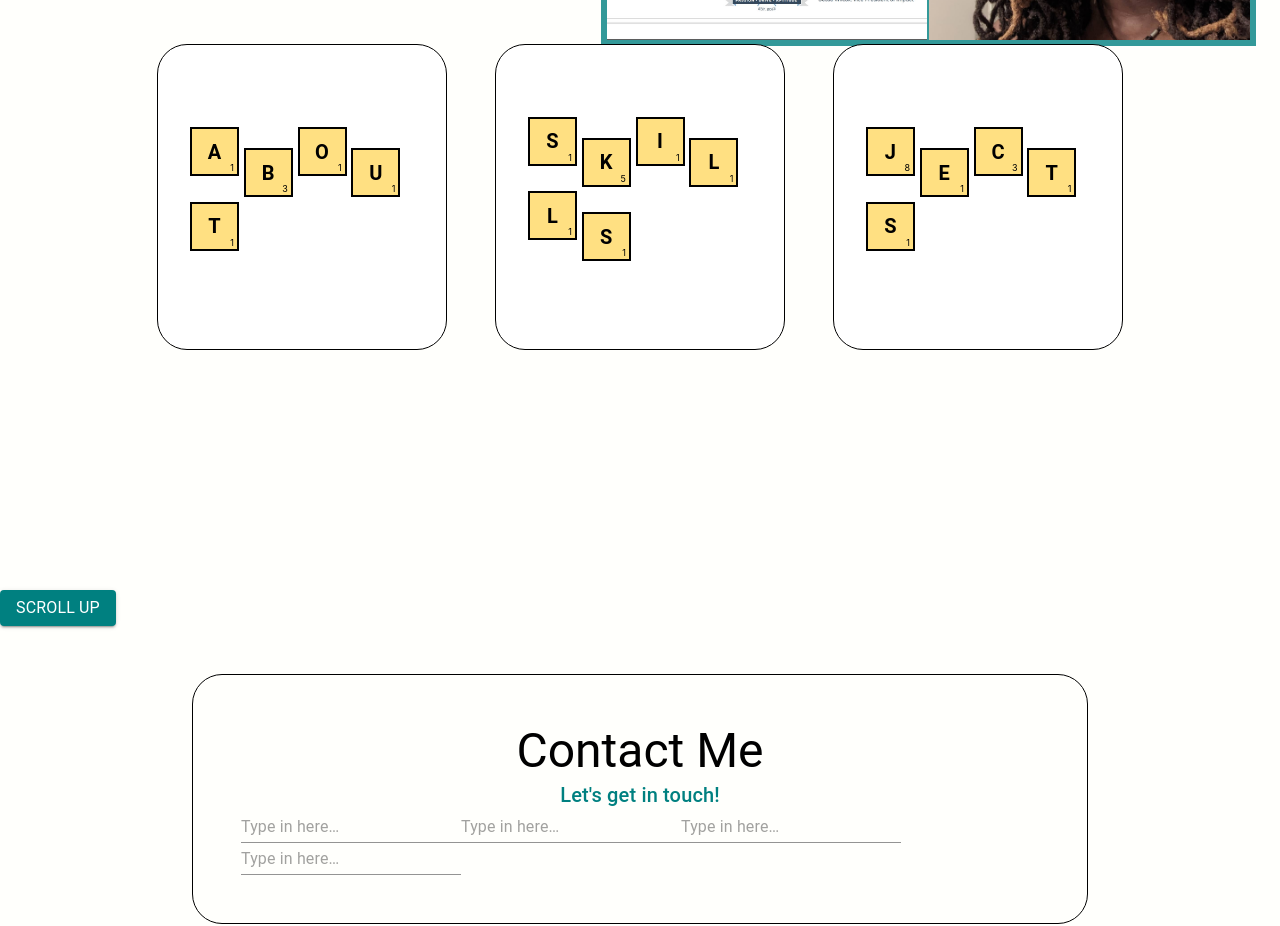
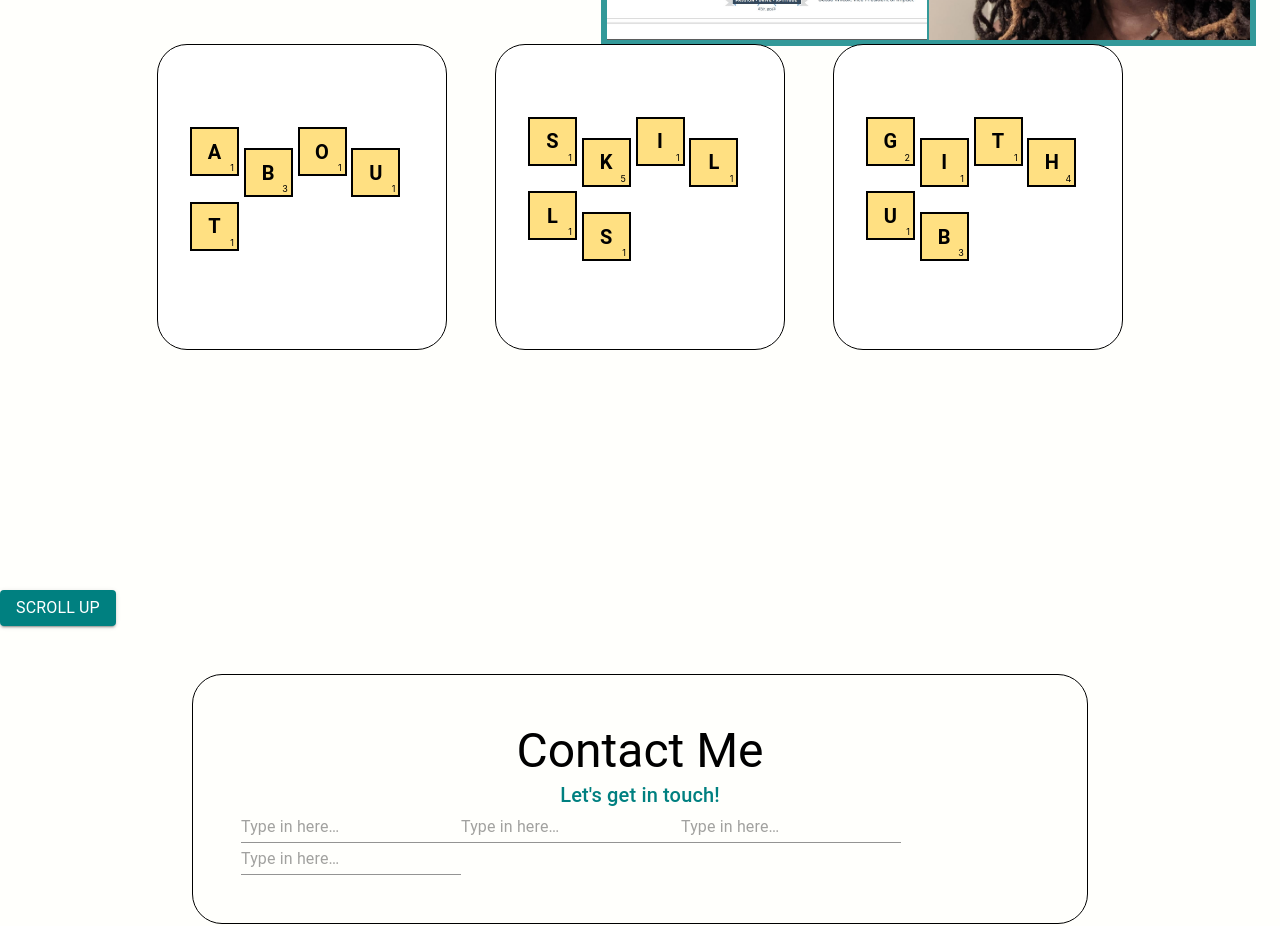
Before and after one commit to amerigirl/website, a React (Create React App) app: page / in a window 1280 px wide. Shown: the part 860-1786 px from the top of the page. Built offline with nearby package versions, Linux system fonts and the light colour scheme.

Commit message:
updated jects to github

```diff
--- a/src/Components/CardSection/Cards/ProjectsCardComponent.jsx
+++ b/src/Components/CardSection/Cards/ProjectsCardComponent.jsx
@@ -19,7 +19,7 @@ const ProjectsCardComponent = () => {
           display: "flex",
           flexDirection: "row",
           alignItems: "flex-start",
-        flexWrap: 'wrap',
+          flexWrap: "wrap",
           gap: ".3rem",
           padding: "1rem",
         }}
@@ -27,7 +27,7 @@ const ProjectsCardComponent = () => {
         <Box>
           <Box>
             <ScrabblePiece
-            letter="J"
+              letter="G"
               {...scrabbleLetterProps}
               numberBox={
                 <Box
@@ -39,7 +39,7 @@ const ProjectsCardComponent = () => {
                     color: "black",
                   }}
                 >
-                8
+                  2
                 </Box>
               }
             />
@@ -48,7 +48,7 @@ const ProjectsCardComponent = () => {
 
         <Box sx={{ marginTop: "1.3rem" }}>
           <ScrabblePiece
-          letter="E"
+            letter="I"
             {...scrabbleLetterProps}
             numberBox={
               <Box
@@ -67,26 +67,6 @@ const ProjectsCardComponent = () => {
         </Box>
         <Box>
           <ScrabblePiece
-          letter="C"
-          {...scrabbleLetterProps}
-          numberBox={
-            <Box
-              sx={{
-                position: "absolute",
-                right: 5,
-                bottom: 3,
-                fontSize: "9px",
-                color: "black",
-              }}
-            >
-              3
-            </Box>
-          }
-        />
-      </Box>
-
-      <Box sx={{ marginTop: "1.3rem" }}>
-        <ScrabblePiece
             letter="T"
             {...scrabbleLetterProps}
             numberBox={
@@ -104,9 +84,29 @@ const ProjectsCardComponent = () => {
             }
           />
         </Box>
+
+        <Box sx={{ marginTop: "1.3rem" }}>
+          <ScrabblePiece
+            letter="H"
+            {...scrabbleLetterProps}
+            numberBox={
+              <Box
+                sx={{
+                  position: "absolute",
+                  right: 5,
+                  bottom: 3,
+                  fontSize: "9px",
+                  color: "black",
+                }}
+              >
+                4
+              </Box>
+            }
+          />
+        </Box>
         <Box>
           <ScrabblePiece
-          letter="S"
+            letter="U"
             {...scrabbleLetterProps}
             numberBox={
               <Box
@@ -123,10 +123,27 @@ const ProjectsCardComponent = () => {
             }
           />
         </Box>
-
+        <Box sx={{ marginTop: "1.3rem" }}>
+          <ScrabblePiece
+            letter="B"
+            {...scrabbleLetterProps}
+            numberBox={
+              <Box
+                sx={{
+                  position: "absolute",
+                  right: 5,
+                  bottom: 3,
+                  fontSize: "9px",
+                  color: "black",
+                }}
+              >
+                3
+              </Box>
+            }
+          />
+        </Box>
       </CardContent>
     </CardComponent>
-
   );
 };
 
```
Lines whose indentation alone changed are shown as unchanged.
